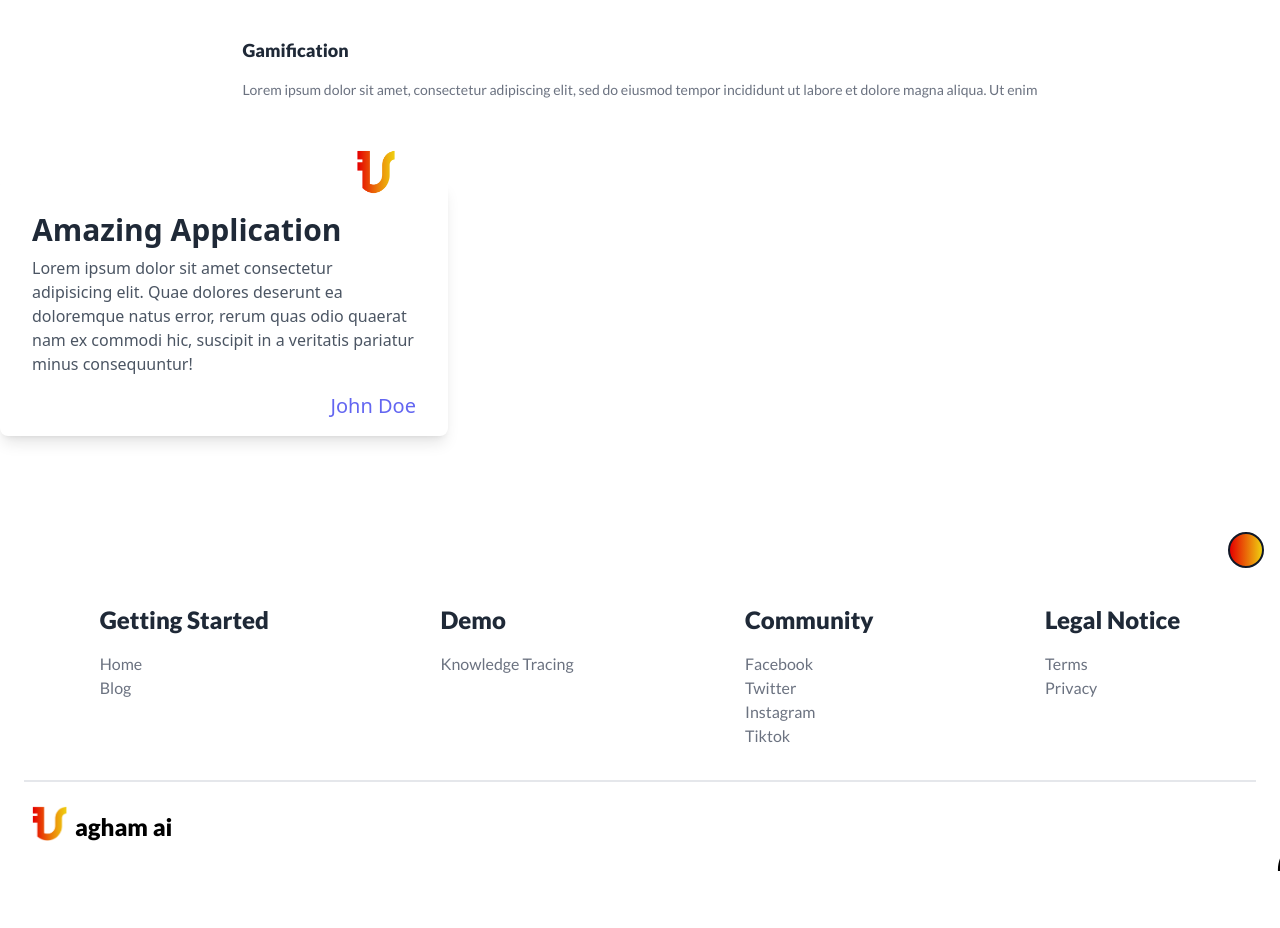
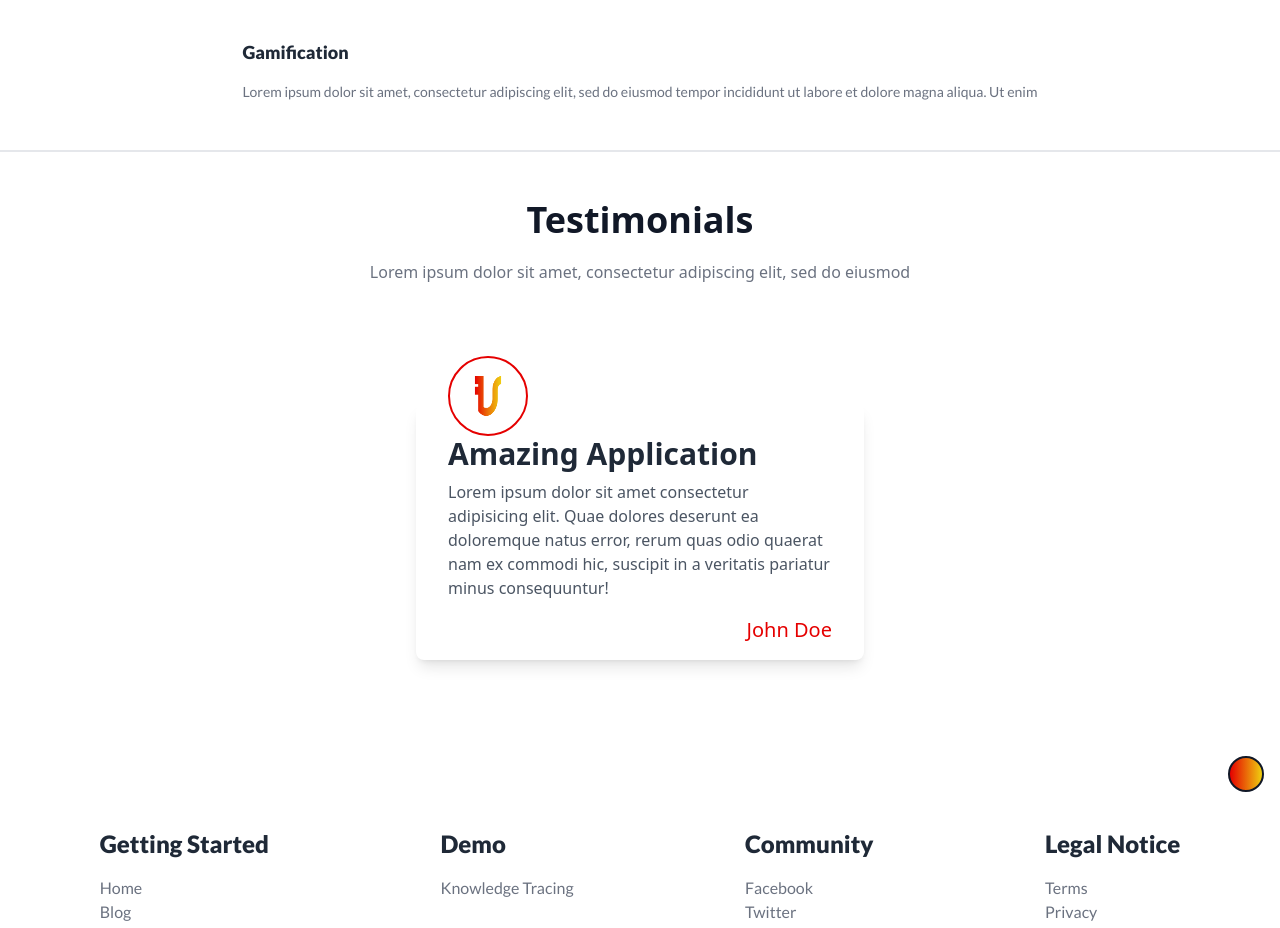
Before and after one commit to masayahingpuno/avante, a Next.js app: page / in a window 1280 px wide. Shown: the part 1160-2088 px from the top of the page. Before the commit the page ends 2031 px from the top, so only its background shows below. Built offline with nearby package versions, Linux system fonts and the light colour scheme.

Commit message:
Testimonial card update

```diff
--- a/components/Front/Feature.tsx
+++ b/components/Front/Feature.tsx
@@ -2,7 +2,7 @@ import React from "react";
 
 function Feature() {
   return (
-    <div className="container mx-auto flex flex-col items-center justify-center px-4 pt-24 font-main subpixel-antialiased">
+    <div className="container m-12 mx-auto flex flex-col items-center justify-center border-t-2 border-gray-200 px-4 pt-12 font-main subpixel-antialiased">
       <div className="text-5xl font-bold text-gray-900">Features</div>
       <div className="text-md pt-4  text-gray-500">
         Lorem ipsum dolor sit amet, consectetur adipiscing elit, sed do eiusmod
--- a/components/Front/Testimonial.tsx
+++ b/components/Front/Testimonial.tsx
@@ -1,35 +1,16 @@
 import React from "react";
-import Image from "next/image";
+import TestimonialCard from "./TestimonialCard";
 
 function Testimonial() {
   return (
-    <div>
-      <div className="my-20 max-w-md rounded-lg bg-white py-4 px-8 shadow-lg">
-        <div className="-mt-16 flex justify-center md:justify-end">
-          <Image
-            className="h-20 w-20 rounded-full border-2 border-indigo-500 object-cover"
-            src="/logo.png"
-            height={80}
-            width={80}
-          />
-        </div>
-        <div>
-          <h2 className="text-3xl font-semibold text-gray-800">
-            Amazing Application
-          </h2>
-          <p className="mt-2 text-gray-600">
-            Lorem ipsum dolor sit amet consectetur adipisicing elit. Quae
-            dolores deserunt ea doloremque natus error, rerum quas odio quaerat
-            nam ex commodi hic, suscipit in a veritatis pariatur minus
-            consequuntur!
-          </p>
-        </div>
-        <div className="mt-4 flex justify-end">
-          <a href="#" className="text-xl font-medium text-indigo-500">
-            John Doe
-          </a>
-        </div>
+    <div className="text-main container mx-auto mt-12 flex flex-col items-center justify-center border-t-2 border-gray-200 pt-12 subpixel-antialiased">
+      <div className="w-screen px-4 text-center  text-4xl font-bold text-gray-900 ">
+        Testimonials
       </div>
+      <div className="px-4 pt-5 pb-10 text-gray-500 ">
+        Lorem ipsum dolor sit amet, consectetur adipiscing elit, sed do eiusmod
+      </div>
+      <TestimonialCard />
     </div>
   );
 }
--- /dev/null
+++ b/components/Front/TestimonialCard.tsx
@@ -0,0 +1,32 @@
+import React from "react";
+import Image from "next/image";
+
+function TestimonialCard() {
+  return (
+    <div>
+      <div className="my-20 max-w-md rounded-lg bg-white py-4 px-8 shadow-lg">
+        <div className="-mt-16 flex h-20 w-20 justify-center rounded-full border-2 border-main_red object-cover md:justify-end">
+          <Image src="/logo.png" height={75} alt="person_1" width={95} />
+        </div>
+        <div>
+          <h2 className="text-3xl font-semibold text-gray-800">
+            Amazing Application
+          </h2>
+          <p className="mt-2 text-gray-600">
+            Lorem ipsum dolor sit amet consectetur adipisicing elit. Quae
+            dolores deserunt ea doloremque natus error, rerum quas odio quaerat
+            nam ex commodi hic, suscipit in a veritatis pariatur minus
+            consequuntur!
+          </p>
+        </div>
+        <div className="mt-4 flex justify-end">
+          <a href="#" className="text-xl font-medium text-main_red">
+            John Doe
+          </a>
+        </div>
+      </div>
+    </div>
+  );
+}
+
+export default TestimonialCard;
```
